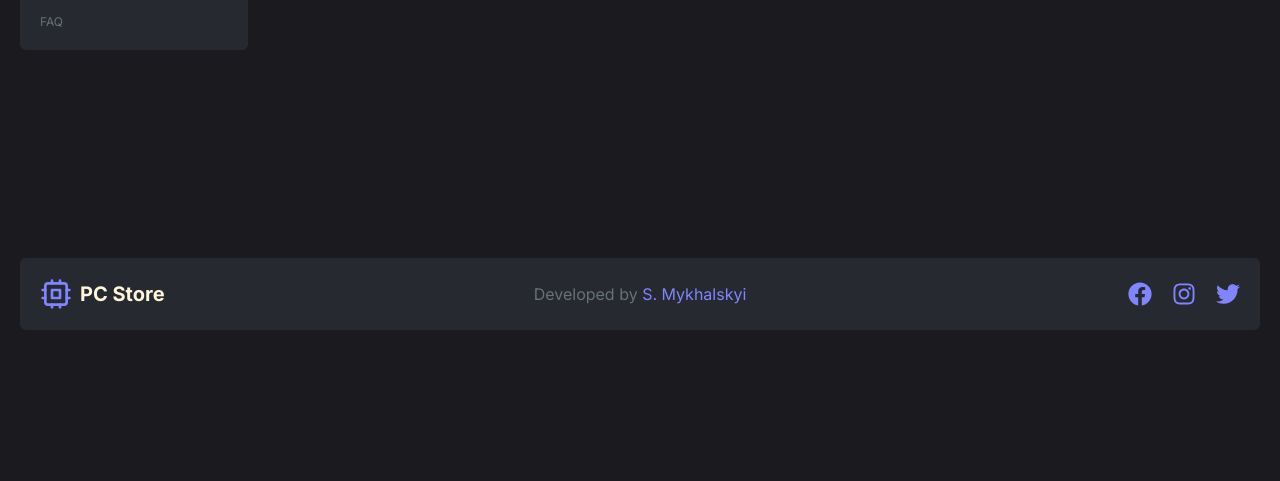
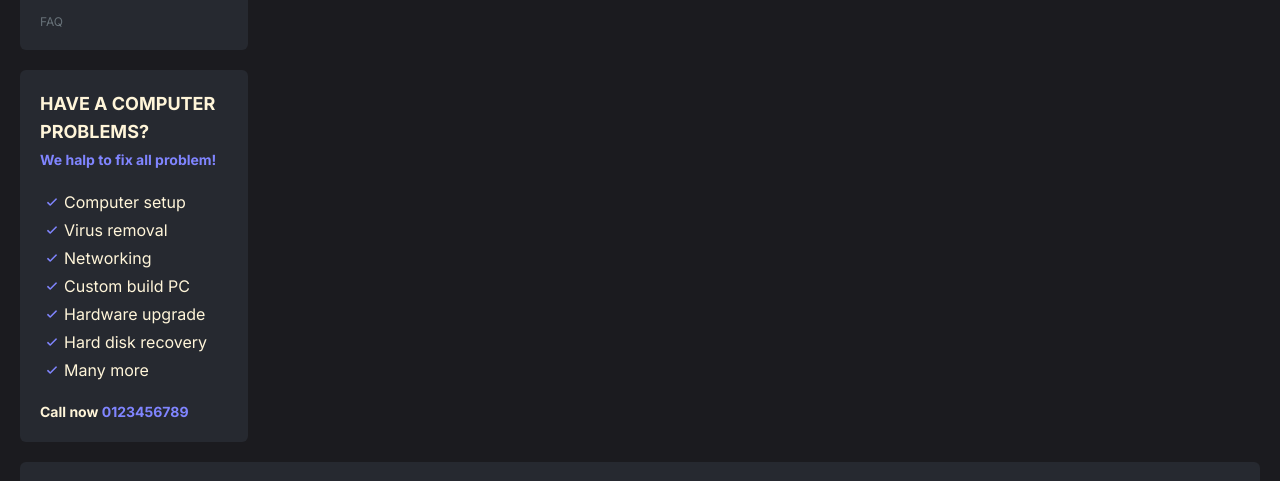
Before and after one commit to MSA1991/pc-store, a React (Vite) app: page /categories/1/1 in a window 1280 px wide. Shown: the part 450-931 px from the top of the page. Before the commit the page ends 800 px from the top, so only its background shows below. Built offline with nearby package versions, Linux system fonts and the light colour scheme; no server answers.

Commit message:
Added Advertisement

```diff
--- /dev/null
+++ b/src/components/Advertisement.tsx
@@ -0,0 +1,45 @@
+import { motion as m } from 'framer-motion';
+import { IoIosCheckmark } from 'react-icons/io';
+
+const services = [
+  'Computer setup',
+  'Virus removal',
+  'Networking',
+  'Custom build PC',
+  'Hardware upgrade',
+  'Hard disk recovery',
+  'Many more',
+];
+
+export const Advertisement = () => (
+  <m.div
+    initial={{ opacity: 0, x: -100 }}
+    animate={{ opacity: 1, x: 0, transition: { delay: 0.3 } }}
+    exit={{ opacity: 0, x: -100 }}
+    transition={{ duration: 0.3 }}
+    className="section flex flex-col gap-5"
+  >
+    <div>
+      <h3 className="text-lg font-bold mb-1 uppercase">
+        Have a computer problems?
+      </h3>
+      <p className="text-blue text-sm font-bold">We halp to fix all problem!</p>
+    </div>
+
+    <ul className="flex flex-col gap-1">
+      {services.map((service, i) => (
+        <li key={i} className="flex items-center">
+          <IoIosCheckmark className="w-6 h-6 text-blue shrink-0" />
+          {service}
+        </li>
+      ))}
+    </ul>
+
+    <p className="font-bold text-sm">
+      Call now{' '}
+      <a href="tel:0123456789" className="text-blue hover-text">
+        0123456789
+      </a>
+    </p>
+  </m.div>
+);
--- /dev/null
+++ b/src/components/FAQLink.tsx
@@ -0,0 +1,7 @@
+import { Link } from 'react-router-dom';
+
+export const FAQLink = () => (
+  <Link to="faq" className="text-light-gray text-xs w-fit hover-text">
+    FAQ
+  </Link>
+);
--- a/src/components/Filter.tsx
+++ b/src/components/Filter.tsx
@@ -61,8 +61,13 @@ export const Filter = () => {
 
   return (
     <m.div
-      initial={{ opacity: 0, x: -100 }}
-      animate={{ opacity: 1, x: 0, transition: { delay: 0.3 } }}
+      initial={{ opacity: 0, x: -100, display: 'none' }}
+      animate={{
+        opacity: 1,
+        x: 0,
+        display: 'block',
+        transition: { delay: 0.3 },
+      }}
       exit={{ opacity: 0, x: -100 }}
       transition={{ duration: 0.3 }}
       className="section h-80"
--- a/src/components/Sidebar.tsx
+++ b/src/components/Sidebar.tsx
@@ -1,14 +1,15 @@
-import { Link, NavLink } from 'react-router-dom';
+import { NavLink } from 'react-router-dom';
 import { clsx } from 'clsx';
 import { useGetCategoriesQuery } from '../redux/storeApi';
 import { CategoriesSkeleton } from './Skeletons/CategoriesSkeleton';
+import { FAQLink } from './FAQLink';
 
 export const Sidebar = () => {
   const { data, isLoading } = useGetCategoriesQuery();
 
   return (
     <div className="section flex flex-col justify-between h-96">
-      <h2 className="section-title">Categories</h2>
+      <h3 className="section-title">Categories</h3>
 
       <nav>
         {isLoading && <CategoriesSkeleton />}
@@ -33,9 +34,7 @@ export const Sidebar = () => {
         )}
       </nav>
 
-      <Link to="faq" className="text-light-gray text-xs w-fit hover-text">
-        FAQ
-      </Link>
+      <FAQLink />
     </div>
   );
 };
--- a/src/components/UI/DoubleRangeSlider.tsx
+++ b/src/components/UI/DoubleRangeSlider.tsx
@@ -60,10 +60,11 @@ export const DoubleRangeSlider = memo(
     return (
       <div className="flex flex-col gap-2">
         <div className="flex gap-2 items-center">
+          <div className="flex gap-1 w-10 grow dark-item p-1">
             <input
               type="number"
               name="min"
-            className="w-10 grow dark-item outline-none p-1"
+              className="w-full bg-black outline-none"
               value={String(currentMinValue)}
               min={minValue}
               max={maxValueForMinInput}
@@ -71,18 +72,25 @@ export const DoubleRangeSlider = memo(
               onBlur={handleSetValidValues}
             />
 
+            <span className="text-light-gray">$</span>
+          </div>
+
           <span>-</span>
 
+          <div className="flex gap-1 w-10 grow dark-item p-1">
             <input
               type="number"
               name="max"
-            className="w-10 grow dark-item outline-none p-1"
+              className="w-full bg-black outline-none"
               value={String(currentMaxValue)}
               min={minValueForMaxInput}
               max={maxValue}
               onChange={handleChangeCurrentValue}
               onBlur={handleSetValidValues}
             />
+
+            <span className="text-light-gray">$</span>
+          </div>
         </div>
 
         <Slider
--- a/src/layouts/MainLayout.tsx
+++ b/src/layouts/MainLayout.tsx
@@ -5,6 +5,7 @@ import { Header } from '../components/Header';
 import { Footer } from '../components/Footer';
 import { Sidebar } from '../components/Sidebar';
 import { Filter } from '../components/Filter';
+import { Advertisement } from '../components/Advertisement';
 
 type Props = {
   children: JSX.Element;
@@ -24,11 +25,15 @@ export const MainLayout = ({ children }: Props) => {
       <Header />
 
       <main className="flex grow gap-5">
-        <aside className="hidden lg:flex flex-col gap-5 grow z-10">
+        <aside className="hidden lg:flex flex-col gap-5 grow z-10 min-w-[200px]">
           <Sidebar />
 
           <AnimatePresence initial={false}>
             {isProductsPage && <Filter />}
+          </AnimatePresence>
+
+          <AnimatePresence initial={false}>
+            {!isProductsPage && <Advertisement />}
           </AnimatePresence>
         </aside>
 
--- a/src/pages/AnimatedPage.tsx
+++ b/src/pages/AnimatedPage.tsx
@@ -13,7 +13,7 @@ export const AnimatedPage = ({ children, hFull }: Props) => {
       animate={{ opacity: 1, x: 0 }}
       exit={{ opacity: 0, x: -100 }}
       transition={{ duration: 0.3 }}
-      className={clsx('section w-full lg:w-4/5', {
+      className={clsx('section w-full shrink-0 lg:w-4/5', {
         'h-fit': !hFull,
       })}
     >
```
Lines whose indentation alone changed are shown as unchanged.
